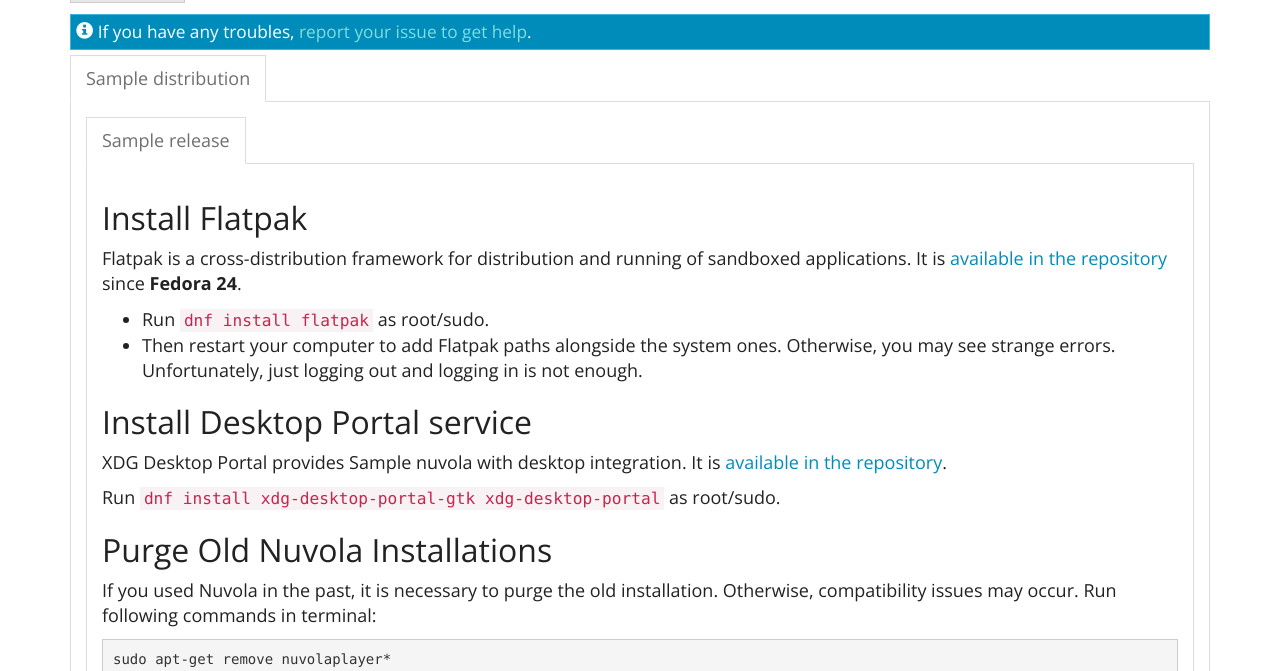
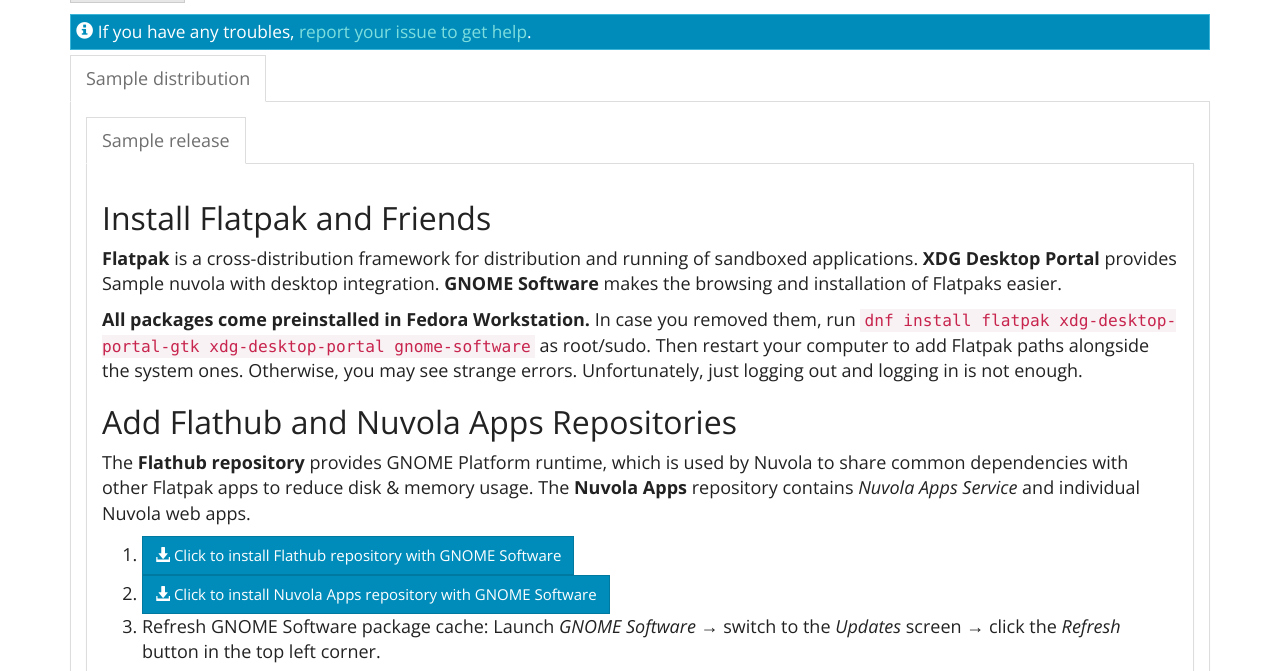
Before and after one commit to tiliado/nuvola.tiliado.eu, a Python web app: template templates/nuvola_fedora.html in a window 1280 px wide. Shown: the part 143-814 px from the top of the page. Run offline with Jinja, Linux system fonts and the light colour scheme; the template is opened without the code that fills it: most values are stand-ins (such as "Sample title", 1, 10 or a date in 2020).

Commit message:
Update installation instructions for Fedora
Issue: tiliado/nuvolaruntime#423
Signed-off-by: Jiří Janoušek <janousek.jiri@gmail.com>

```diff
--- /dev/null
+++ b/templates/app_fedora.html
@@ -0,0 +1,6 @@
+{% extends "app.html" %}
+{% import "snippets.html" as snippets %}
+
+{% block tab_content %}
+  {{ snippets.fedora_install_app_with_gnome_software(app, distro_spec, "e.g., GNOME Shell") }}
+{% endblock %}
--- a/templates/nuvola_fedora.html
+++ b/templates/nuvola_fedora.html
@@ -3,10 +3,9 @@
 
 {% block tab_content %}
 
-  {{ snippets.fedora_install_flatpak() }}
-  {{ snippets.fedora_install_xdg_desktop_portal() }}
+  {{ snippets.fedora_install_flatpak_with_gnome_software() }}
   {{ snippets.purge_old_nuvola() }}
-  {{ snippets.install_and_launch_nuvola() }}
+  {{ snippets.fedora_install_nuvola_service_with_gnome_software() }}
   {{ snippets.install_individual_apps(apps, distro_spec) }}
 
 {% endblock %}
--- a/templates/snippets.html
+++ b/templates/snippets.html
@@ -72,6 +72,21 @@ rm -f ~/.local/share/applications/nuvolaplayer3*</code></pre>
     Run <code>flatpak install --from {{ root }}/{{ nuvola.uid }}.flatpakref</code>
     (as a regular user without sudo/root rights).
   </p>
+{% endmacro %}
+
+{% macro generic_launch_app(app, environments) %}
+  <h2>Launch {{ app.name }} </h2>
+  <ul>
+    <li>
+      You should be able to find {{ app.name }} in a list of installed applications. If not, you may have forgotten
+      to log out and log in and your desktop environment ({{ environments }}) has not find out yet
+      that a new application has been installed.
+    </li>
+    <li>
+      Alternatively, you can launch {{ app.name }} from a terminal:
+      <br/><code>flatpak run {{ app.uid }}</code>
+    </li>
+  </ul>
 {% endmacro %}
 
 {# ================================ UBUNTU =============================== #}
@@ -339,34 +354,133 @@ rm -f ~/.local/share/applications/nuvolaplayer3*</code></pre>
 
 {# ================================ FEDORA =============================== #}
 
-{% macro fedora_install_flatpak() %}
-  <h2>Install Flatpak</h2>
+{% macro fedora_install_flatpak_with_gnome_software() %}
+  <h2>Install Flatpak and Friends</h2>
   <p>
-    Flatpak is a cross-distribution framework for distribution and running of
-    sandboxed applications. It is
-    <a href="https://apps.fedoraproject.org/packages/flatpak">available in the repository</a>
-    since <strong>Fedora 24</strong>.
+    <strong>Flatpak</strong> is a cross-distribution framework for distribution and running of
+    sandboxed applications.
+    <strong>XDG Desktop Portal</strong> provides {{ nuvola.name }} with desktop integration.
+  <strong>GNOME Software</strong> makes the browsing and installation of Flatpaks easier.
   </p>
-  <ul>
+  <p>
+    <strong>All packages come preinstalled in Fedora Workstation.</strong> In case you removed them,
+    run <code>dnf install flatpak xdg-desktop-portal-gtk xdg-desktop-portal gnome-software</code> as root/sudo.
+    Then restart your computer to add Flatpak paths alongside the system ones. Otherwise,
+    you may see strange errors. Unfortunately, just logging out and logging in is not enough.
+  </p>
+
+
+  <h2>Add Flathub and Nuvola Apps Repositories</h2>
+  <p>
+    The <strong>Flathub repository</strong> provides GNOME Platform runtime, which is used by Nuvola to share common
+    dependencies with other Flatpak apps to reduce disk & memory usage. The <strong>Nuvola Apps</strong> repository
+    contains <em>Nuvola Apps Service</em> and individual Nuvola web apps.
+  </p>
+  <ol>
     <li>
-      Run <code>dnf install flatpak</code> as root/sudo.
+      <a class="btn btn-primary" href="https://dl.flathub.org/repo/flathub.flatpakrepo">
+        <span class="glyphicon glyphicon-download-alt" aria-hidden="true"></span>
+        Click to install Flathub repository with GNOME Software
+      </a>
     </li>
     <li>
-      Then restart your computer to add Flatpak paths alongside the system ones. Otherwise,
-      you may see strange errors. Unfortunately, just logging out and logging in is not enough.
+      <a class="btn btn-primary" href="https://dl.tiliado.eu/flatpak/nuvola.flatpakrepo">
+        <span class="glyphicon glyphicon-download-alt" aria-hidden="true"></span>
+        Click to install Nuvola Apps repository with GNOME Software
+      </a>
     </li>
-  </ul>
+    <li>
+      <p>
+        Refresh GNOME Software package cache: Launch <em>GNOME Software</em> → switch to the <em>Updates</em> screen
+        → click the <em>Refresh</em> button in the top left corner.
+      </p>
+      <div class="gallery">
+        <div class="container-fluid text-center">
+          <div class="row">
+            <a href="/screenshots/nuvola/fedora_software_main_screen_click_updates.png" class="col-sm-6">
+              <img src="/screenshots/nuvola/fedora_software_main_screen_click_updates.thumb.png"
+                   class="img-thumbnail"
+                   alt="Launch GNOME Software and switch to the 'Updates' screen.">
+            </a>
+            <a href="/screenshots/nuvola/fedora_software_updates_click_refresh.png" class="col-sm-6">
+              <img src="/screenshots/nuvola/fedora_software_updates_click_refresh.thumb.png"
+                   class="img-thumbnail"
+                   alt="Click the 'Refresh' button.">
+            </a>
+          </div>
+        </div>
+      </div>
+    </li>
+  </ol>
+  <p>
+    Alternatively, launch a Linux terminal emulator,
+    type <code>flatpak remote-add --if-not-exists flathub https://dl.flathub.org/repo/flathub.flatpakrepo</code>,
+    <code>flatpak remote-add --if-not-exists nuvola https://dl.tiliado.eu/flatpak/nuvola.flatpakrepo</code>,
+    and <code>flatpak update</code>.
+  </p>
 {% endmacro %}
 
-{% macro fedora_install_xdg_desktop_portal() %}
-  <h2>Install Desktop Portal service</h2>
+{% macro fedora_install_nuvola_service_with_gnome_software() %}
+
+  {{ about_nuvola_service() }}
   <p>
-    XDG Desktop Portal provides
-    {{nuvola.name}}
-    with desktop integration. It is
-    <a href="https://apps.fedoraproject.org/packages/xdg-desktop-portal-gtk">available in the repository</a>.
+    In order to <strong>install Nuvola Apps Service with GNOME Software</strong>, launch <em>GNOME Software</em>,
+    search for <em>Nuvola Apps Service</em> and finally click the <em>Install</em> button.
   </p>
+  <div class="gallery">
+    <div class="container-fluid text-center">
+      <div class="row">
+          <a href="/screenshots/nuvola/fedora_software_search_for_nuvola_service.png" class="col-sm-6">
+          <img src="/screenshots/nuvola/fedora_software_search_for_nuvola_service.thumb.png" class="img-thumbnail"
+               alt="Launch Ubuntu Software and search for '{{ nuvola.name }}'.">
+        </a>
+        <a href="/screenshots/nuvola/fedora_software_install_nuvola_service.png" class="col-sm-6">
+          <img src="/screenshots/nuvola/fedora_software_install_nuvola_service.thumb.png" class="img-thumbnail"
+               alt="Click the 'Install' button.">
+        </a>
+      </div>
+    </div>
+  </div>
   <p>
-    Run <code>dnf install xdg-desktop-portal-gtk xdg-desktop-portal</code> as root/sudo.
+    Alternatively, launch <a href="https://help.ubuntu.com/community/UsingTheTerminal">a Linux terminal emulator</a>,
+    type <code>flatpak install nuvola {{ nuvola.uid }}</code> and press the Enter key to install this package.
   </p>
 {% endmacro %}
+
+{% macro fedora_install_app_with_gnome_software(app, distro_spec, environments) %}
+  <h2>Install {{ app.name }}</h2>
+  <ol>
+    <li>
+      <a href="/nuvola{{ distro_spec }}/">Install Flatpak and add {{ nuvola.name }} repository</a>.
+    </li>
+    <li>
+      <p>
+        In order to <strong>install {{ app.name }} with GNOME Software</strong>, launch <em>GNOME Software</em>,
+        search for <em>{{ app.name }}</em> and finally click the <em>Install</em> button.
+      </p>
+      <div class="gallery">
+        <div class="container-fluid text-center">
+          <div class="row">
+            <a href="/screenshots/nuvola/fedora_software_search_for_nuvola_app.png" class="col-sm-6">
+              <img src="/screenshots/nuvola/fedora_software_search_for_nuvola_app.thumb.png" class="img-thumbnail"
+                   alt="Launch Ubuntu Software and search for '{{ app.name }}'.">
+            </a>
+            <a href="/screenshots/nuvola/fedora_software_install_nuvola_app.png" class="col-sm-6">
+              <img src="/screenshots/nuvola/fedora_software_install_nuvola_app.thumb.png" class="img-thumbnail"
+                   alt="Click the 'Install' button.">
+            </a>
+          </div>
+        </div>
+      </div>
+      <p>
+        Alternatively, launch a Linux terminal emulator,
+        type <code>flatpak install nuvola {{ app.uid }}</code> and press the Enter key to install this package.
+      </p>
+    </li>
+    <li>
+      Then <strong>log out and log in back</strong> to let your desktop environment ({{ environments }}) find out that
+      a new application has been installed. Otherwise, you may see mismatched application icons and other funny bugs.
+    </li>
+  </ol>
+  {{ generic_launch_app(app, environments) }}
+{% endmacro %}
```
Also changed, not shown: 12 other files.
